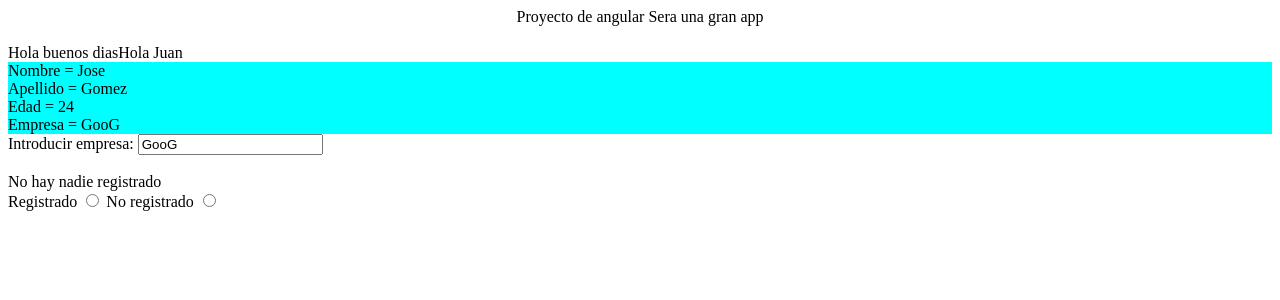
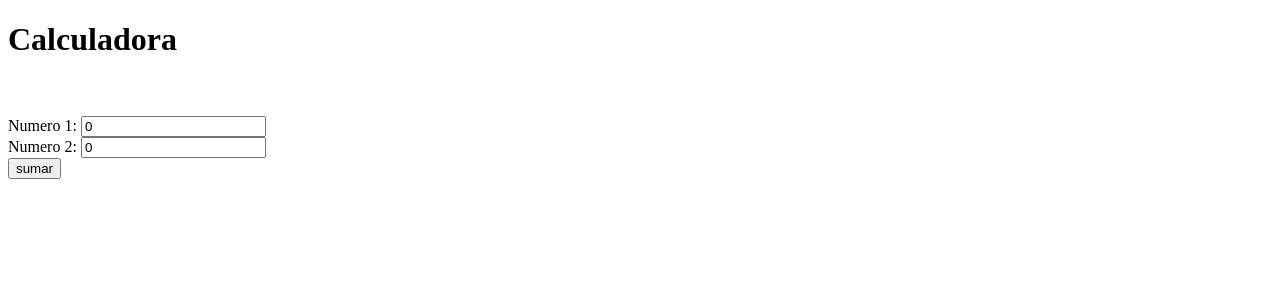
Before and after one commit to JuanS1471/angularproyecto, an Angular app in the folder angular-proyect/: page / in a window 1280 px wide. Shown: the top 300 px of the page. Built offline with nearby package versions, Linux system fonts and the light colour scheme.

Commit message:
Calculadora

```diff
--- a/angular-proyect/src/app/app.component.html
+++ b/angular-proyect/src/app/app.component.html
@@ -1,7 +1,8 @@
-<div class="classDic">{{title}} Sera una gran app</div>
+<!-- <app-componente></app-componente> -->
+<h1>{{title}}</h1>
+<br>
+<br>
+Numero 1: <input type="text" [(ngModel)]="numero1"> <br>
+Numero 2: <input type="text" [(ngModel)]="numero2"> <br>
 
-<br>
-
-<span>Hola buenos dias</span>
-<span>Hola {{nombre}}</span>
-<app-componente></app-componente>
+<input type="button" value="sumar" (click)="sumarCalc()">
--- a/angular-proyect/src/app/app.component.ts
+++ b/angular-proyect/src/app/app.component.ts
@@ -6,6 +6,11 @@ import { Component } from '@angular/core';
   styleUrls: ['./app.component.css']
 })
 export class AppComponent {
-  title = 'Proyecto de angular';
-  nombre = 'Juan'
+  title = 'Calculadora';
+  numero1 = 0;
+  numero2 = 0;
+  resultado = 0;
+  sumarCalc(){
+    this.resultado = this.numero1 + this.numero2
+  }
 }
```
